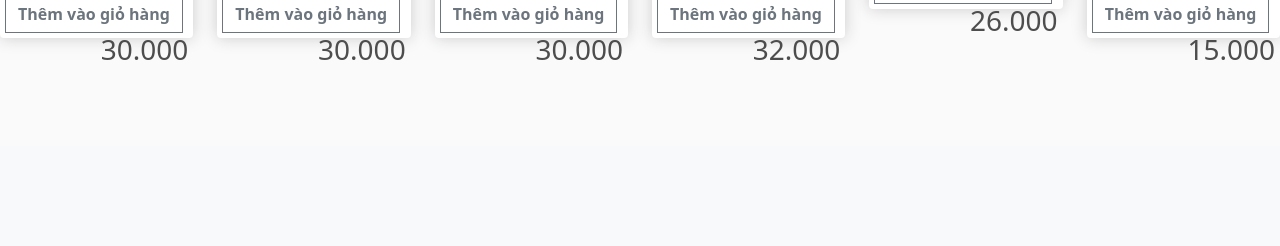
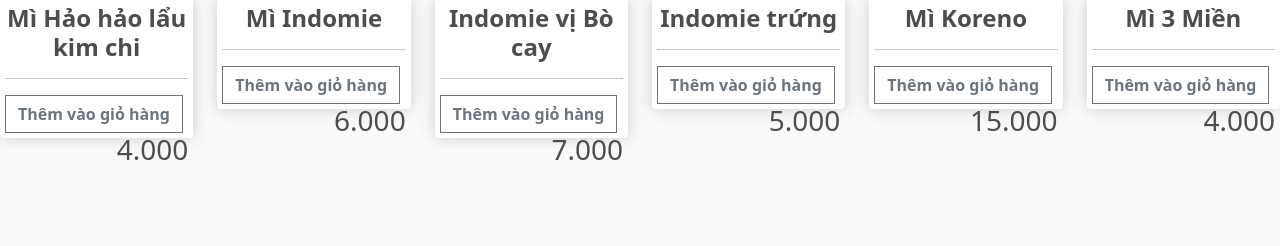
Before and after one commit to hoangtuanminhhhh/BizFlow, a Django app: page / in a window 1280 px wide; the page is wider, and only the part inside the window is pictured. Shown: the part 1392-1638 px from the top of that part. Before the commit the page ends 1452 px from the top of that part, so only its background shows below. Run offline with Django 5.2, Linux system fonts and the light colour scheme.

Commit message:
Gio hang

```diff
--- a/app/templates/app/base.html
+++ b/app/templates/app/base.html
@@ -81,8 +81,9 @@
   </div>
 </nav>
 <!--Main body-->
-{% block banner_slider %}{% endblock banner_slider  %}
-{% block main-content %}{% endblock main-content %}
+{% block banner_slider %}{% endblock banner_slider %}
+{% block main-content %} {% endblock main-content %}
+{% block cart-content %} {% endblock cart-content %}
 <!--Footer-->
 <footer class="container--fluid bg-success text-white fixed-bottom p-3 mt-5">
   Địa chỉ:
--- a/app/templates/app/home.html
+++ b/app/templates/app/home.html
@@ -9,21 +9,21 @@
   </div>
   <div class="carousel-inner">
     <div class="carousel-item active">
-      <img src="{% static 'app/images/Banner/GIA VỊ.jpg' %}" class="d-block w-100" alt="Đủ mọi gia vị bạn cần!" height='500'>
+      <img src="{% static 'app/images/Banner/GIA VỊ.jpg' %}" class="d-block w-100" alt="Đủ mọi gia vị bạn cần!" height='600'>
       <div class="carousel-caption d-none d-md-block bg-success text-black rounded-5 px-3 py-2">
         <h5>Đủ mọi gia vị bạn cần!</h5>
         <p>Hãy mua ngay!</p>
       </div>
     </div>
     <div class="carousel-item">
-      <img src="{% static 'app/images/Banner/MÌ GÓI.jpg' %}" class="d-block w-100" alt="Bạn thèm mì? Có đủ mì!" height='500'>
+      <img src="{% static 'app/images/Banner/MÌ GÓI.jpg' %}" class="d-block w-100" alt="Bạn thèm mì? Có đủ mì!" height='600'>
       <div class="carousel-caption d-none d-md-block bg-success text-black rounded-5 px-3 py-2">
         <h5>Bạn thèm mì? Có đủ mì!</h5>
         <p>Nghe nói bạn đạo mì? Vậy thì chỗ này là dành cho bạn!</p>
       </div>
     </div>
     <div class="carousel-item">
-      <img src="{% static 'app/images/Banner/SNACKS.jpg' %}" class="d-block w-100" alt="Snacks mua về xem phim nè!" height='500'>
+      <img src="{% static 'app/images/Banner/SNACKS.jpg' %}" class="d-block w-100" alt="Snacks mua về xem phim nè!" height='600'>
       <div class="carousel-caption d-none d-md-block bg-success text-black rounded-5 px-3 py-2">
         <h5>Snacks mua về xem phim nè!</h5>
         <p>Mua snack về ăn xem phim cùng con vợ kế bên!</p>
@@ -99,57 +99,57 @@
 </div>
 <div class="row">
         <div class="col-lg-2">
-                <img class="thumbnail" src="{% static 'app/images/Đồ khô/boham.png' %}">
+                <img class="thumbnail" src="{% static 'app/images/Mì gói/haohaolaukimchi.png' %}">
             <div class="box-element product">
-                <h4 class="text-center"><strong>Bò hầm đóng hộp</strong></h4>
+                <h4 class="text-center"><strong>Mì Hảo hảo lẩu kim chi</strong></h4>
                 <hr>
                 <button class="btn btn-outline-secondary add-btn"><strong>Thêm vào giỏ hàng</strong></button>
-                <h3 style="display: inline-block; float: right">30.000</h3>
+                <h3 style="display: inline-block; float: right">4.000</h3>
             </div>
         </div>
         <div class="col-lg-2">
-                <img class="thumbnail" src="{% static 'app/images/Đồ khô/chadum.png' %}">
+                <img class="thumbnail" src="{% static 'app/images/Mì gói/indomie.png' %}">
             <div class="box-element product">
-                <h4 class="text-center"><strong>Chả đùm đóng hộp</strong></h4>
+                <h4 class="text-center"><strong>Mì Indomie</strong></h4>
                 <hr>
                 <button class="btn btn-outline-secondary add-btn"><strong>Thêm vào giỏ hàng</strong></button>
-                <h3 style="display: inline-block; float: right">30.000</h3>
+                <h3 style="display: inline-block; float: right">6.000</h3>
             </div>
         </div>
         <div class="col-lg-2">
-                <img class="thumbnail" src="{% static 'app/images/Đồ khô/heo2lat.png' %}">
+                <img class="thumbnail" src="{% static 'app/images/Mì gói/indomiebocay.png' %}">
             <div class="box-element product">
-                <h4 class="text-center"><strong>Heo 2 lát đóng hộp</strong></h4>
+                <h4 class="text-center"><strong>Indomie vị Bò cay</strong></h4>
                 <hr>
                 <button class="btn btn-outline-secondary add-btn"><strong>Thêm vào giỏ hàng</strong></button>
-                <h3 style="display: inline-block; float: right">30.000</h3>
+                <h3 style="display: inline-block; float: right">7.000</h3>
             </div>
         </div>
         <div class="col-lg-2">
-                <img class="thumbnail" src="{% static 'app/images/Đồ khô/vitrung.png' %}">
+                <img class="thumbnail" src="{% static 'app/images/Mì gói/indomietrung.png' %}">
             <div class="box-element product">
-                <h4 class="text-center"><strong>Vỉ trứng Ba Huân</strong></h4>
+                <h4 class="text-center"><strong>Indomie trứng</strong></h4>
                 <hr>
                 <button class="btn btn-outline-secondary add-btn"><strong>Thêm vào giỏ hàng</strong></button>
-                <h3 style="display: inline-block; float: right">32.000</h3>
+                <h3 style="display: inline-block; float: right">5.000</h3>
             </div>
         </div>
         <div class="col-lg-2">
-                <img class="thumbnail" src="{% static 'app/images/Đồ khô/xucxichheo.png' %}">
+                <img class="thumbnail" src="{% static 'app/images/Mì gói/koreno.png' %}">
             <div class="box-element product">
-                <h4 class="text-center"><strong>Xúc xích heo</strong></h4>
+                <h4 class="text-center"><strong>Mì Koreno</strong></h4>
                 <hr>
                 <button class="btn btn-outline-secondary add-btn"><strong>Thêm vào giỏ hàng</strong></button>
-                <h3 style="display: inline-block; float: right">26.000</h3>
+                <h3 style="display: inline-block; float: right">15.000</h3>
             </div>
         </div>
         <div class="col-lg-2">
-                <img class="thumbnail" src="{% static 'app/images/Đồ khô/xucxichlac.png' %}">
+                <img class="thumbnail" src="{% static 'app/images/Mì gói/mi3mien.png' %}">
             <div class="box-element product">
-                <h4 class="text-center"><strong>Xúc xích hộp lắc vị phô mai</strong></h4>
+                <h4 class="text-center"><strong>Mì 3 Miền</strong></h4>
                 <hr>
                 <button class="btn btn-outline-secondary add-btn"><strong>Thêm vào giỏ hàng</strong></button>
-                <h3 style="display: inline-block; float: right">15.000</h3>
+                <h3 style="display: inline-block; float: right">4.000</h3>
             </div>
         </div>
 </div>
--- a/app/urls.py
+++ b/app/urls.py
@@ -5,4 +5,6 @@ from . import views
 urlpatterns = [
     path('', views.home, name='home'),
     path('base/', views.base, name='base'),
+    path('cart/', views.cart, name="cart"),
+    path('checkout/', views.checkout, name="checkout"),
 ]
--- a/app/views.py
+++ b/app/views.py
@@ -6,3 +6,9 @@ def home(request):
     return render(request, 'app/home.html')
 def base(request):
     return render(request, 'app/base.html')
+def cart(request):
+    context= {}
+    return render(request, 'app/cart.html',context)
+def checkout(request):
+    context= {}
+    return render(request, 'app/checkout.html',context)
```
Also changed, not shown: app/templates/app/cart.html (added, +52 -0 lines), app/templates/app/checkout.html (added, +23 -0 lines), app/static/app/images/Hình bổ sung/arrow-down.png (added), app/static/app/images/Hình bổ sung/arrow-up.png (added), app/static/app/images/Hình bổ sung/placeholder.png (added).
